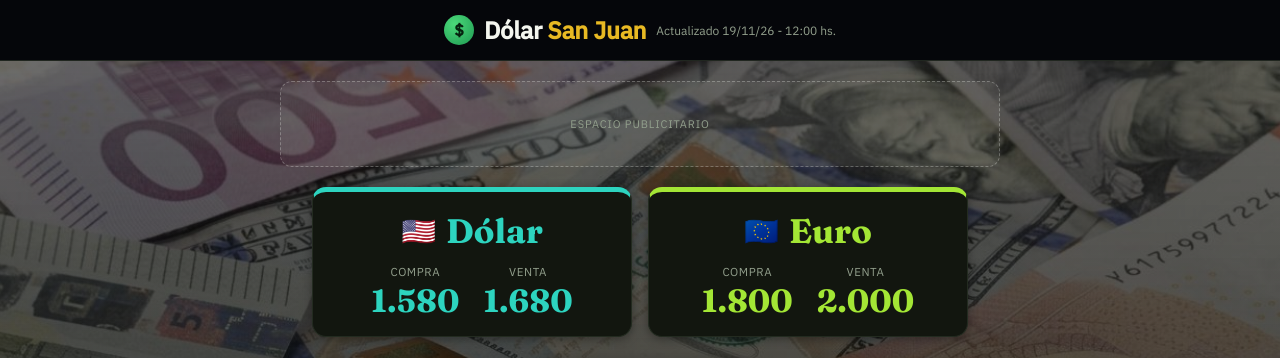
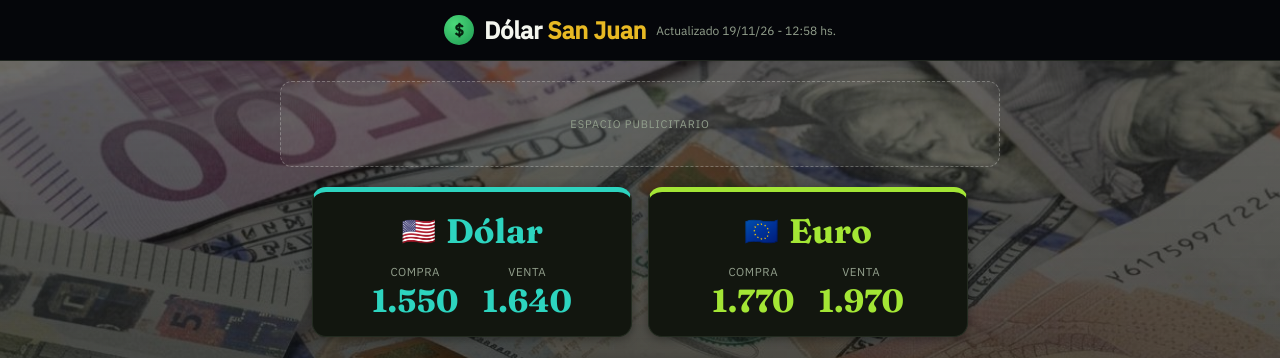
Before and after one commit to ldm9999-dev/SJdolarGithub, a plain HTML site: page index.html in a window 1280 px wide. Shown: the top 358 px of the page. Drawn offline with Linux system fonts and the light colour scheme; no server answers.

Commit message:
Actualiza index.html (sync horario)

```diff
--- a/index.html
+++ b/index.html
@@ -423,7 +423,7 @@
   // Web App) termina de llegar -- si esos pedidos fallan (ej. sin conexión),
   // la página se queda mostrando este dato horneado, así que nunca se ve
   // en blanco.
-  let currentData = {"usd_oficial":{"compra":1530,"venta":1580,"updated_at":"2026-11-19T12:00:00.000Z"},"usd_blue":{"compra":1575,"venta":1675,"updated_at":"2026-11-19T15:00:00.000Z"},"eur_oficial":{"compra":1795,"venta":2000,"updated_at":"2026-11-19T15:00:00.000Z"},"manual":{"usd_oficial":null,"usd_blue":null,"eur_oficial":null},"last_sync":"2026-11-19T15:58:38.558Z"};
+  let currentData = {"usd_oficial":{"compra":1530,"venta":1580,"updated_at":"2026-11-19T12:00:00.000Z"},"usd_blue":{"compra":1575,"venta":1675,"updated_at":"2026-11-19T15:00:00.000Z"},"eur_oficial":{"compra":1767,"venta":1969,"updated_at":"2026-11-19T15:58:54.685Z"},"manual":{"usd_oficial":null,"usd_blue":{"compra":1550,"venta":1640,"updated_at":"2026-11-19T15:58:54.685Z","note":"Actualizado manualmente vía Telegram","auto_baseline":{"compra":1575,"venta":1675}},"eur_oficial":null},"last_sync":"2026-11-19T16:03:39.405Z"};
   render(currentData);
 
   async function fetchJSON(url) {
```
